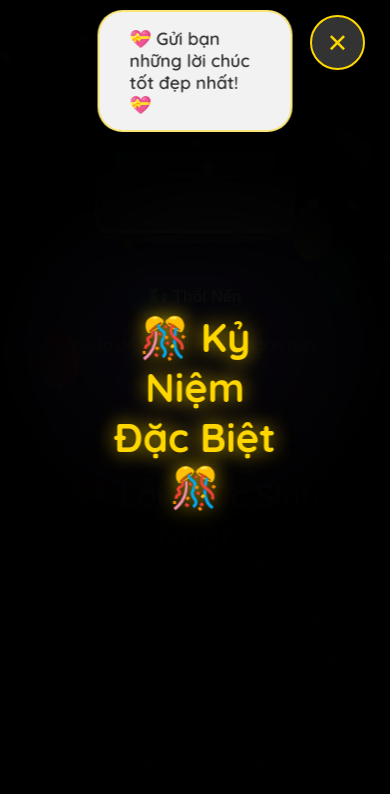
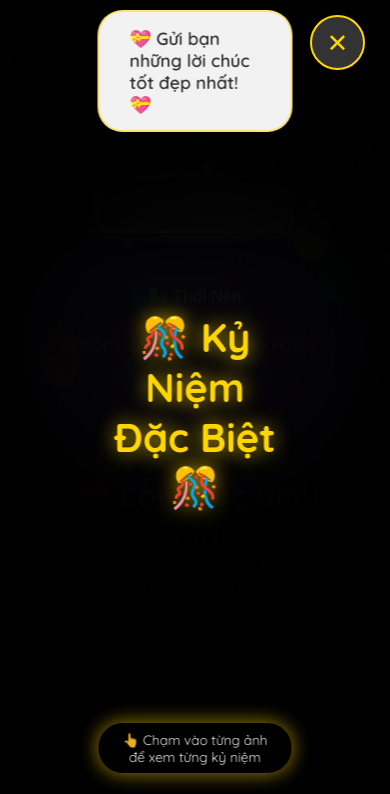
Before and after one commit to nguyentrungnghia1802/Happy-Birthday, a plain HTML site: page index.html in a window 390 px wide. Both pictures are taken after a click on the button "🎊 Bất Ngờ Đặc Biệt". Shown: the part 218-1012 px from the top of the page. Drawn offline with Linux system fonts and the light colour scheme.

Commit message:
Add instruction text to explosion gallery with responsive design
- Add instruction text: 'Chạm vào từng ảnh để xem từng kỷ niệm' at bottom of explosion gallery
- Style with glowing pulse animation and backdrop blur effect
- Responsive design for tablet (768px) and mobile (480px)
- Position fixed at bottom center with golden border

```diff
--- a/index.html
+++ b/index.html
@@ -136,6 +136,7 @@
     <div id="explosionGallery" class="explosion-gallery">
         <div class="explosion-title">🎊 Kỷ Niệm Đặc Biệt 🎊</div>
         <button class="explosion-close" id="closeExplosion">✕</button>
+        <div class="explosion-instruction">👆 Chạm vào từng ảnh để xem từng kỷ niệm</div>
     </div>
 
     <!-- Photo Gallery Modal -->
--- a/styles.css
+++ b/styles.css
@@ -802,6 +802,34 @@ body {
     transform: rotate(90deg) scale(1.1);
 }
 
+.explosion-instruction {
+    position: fixed;
+    bottom: 80px;
+    left: 50%;
+    transform: translateX(-50%);
+    font-size: 1rem;
+    color: rgba(255, 255, 255, 0.9);
+    text-align: center;
+    z-index: 100;
+    background: rgba(0, 0, 0, 0.6);
+    backdrop-filter: blur(10px);
+    padding: 10px 20px;
+    border-radius: 25px;
+    border: 1px solid rgba(255, 215, 0, 0.3);
+    animation: pulseGlow 2s ease-in-out infinite;
+}
+
+@keyframes pulseGlow {
+    0%, 100% {
+        box-shadow: 0 0 10px rgba(255, 215, 0, 0.3);
+        opacity: 0.9;
+    }
+    50% {
+        box-shadow: 0 0 20px rgba(255, 215, 0, 0.6);
+        opacity: 1;
+    }
+}
+
 @keyframes explosionBackdrop {
     0% {
         background: radial-gradient(circle at 50% 50%, transparent 0%, rgba(0,0,0,0.95) 100%);
@@ -1273,6 +1301,13 @@ body {
         right: 20px;
     }
 
+    .explosion-instruction {
+        font-size: 0.75rem;
+        padding: 6px 12px;
+        bottom: 50px;
+        max-width: 90%;
+    }
+
     @keyframes rotateAroundMobile {
         0% {
             transform:
@@ -1313,6 +1348,12 @@ body {
         right: 25px;
     }
 
+    .explosion-instruction {
+        font-size: 0.85rem;
+        padding: 8px 16px;
+        bottom: 60px;
+    }
+
     @keyframes rotateAround {
         0% {
             transform:
```
